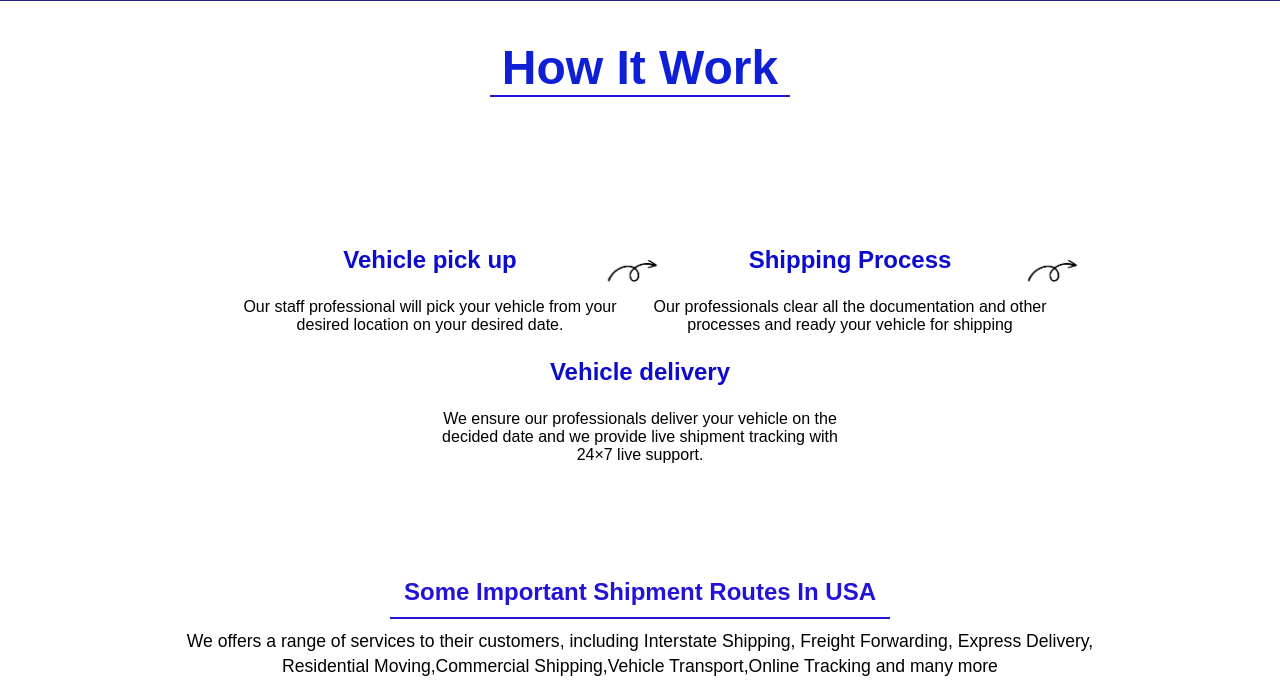
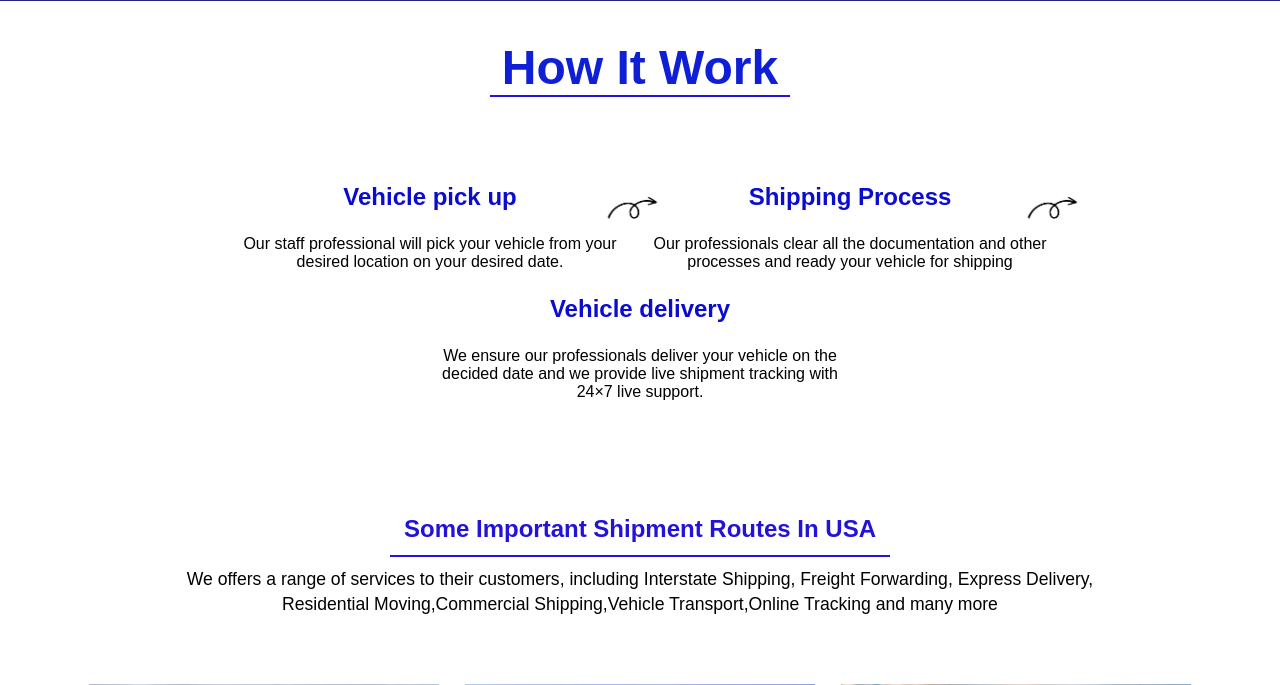
Before and after one commit to lazydesigner/shipcartoanotherstate, a PHP site: page / in a window 1280 px wide. Shown: the part 932-1617 px from the top of the page. Run offline with PHP 8.4, Linux system fonts and the light colour scheme; some libraries are stand-ins or nearby versions.

Commit message:
page update

```diff
--- a/assets/css/index.css
+++ b/assets/css/index.css
@@ -299,7 +299,7 @@ height: auto;position: relative;z-index: 1;}
     border-bottom:2px solid rgb(35, 19, 216);
 }
 .how-work{
-    padding-top: 10%;
+    padding-top: 5%;
     position: relative;
 }
 .how-box{
```
